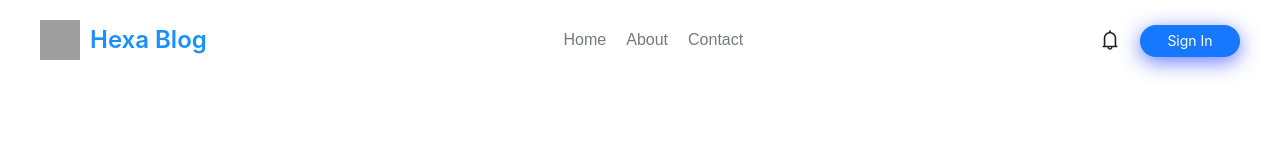
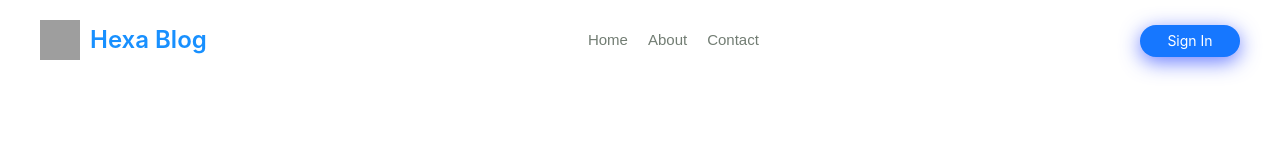
Before and after one commit to oshanLahiru0307/MERN-Blog-App, a React (Create React App) app in the folder frontend/: page / in a window 1280 px wide. Shown: the top 160 px of the page. Built offline with nearby package versions, Linux system fonts and the light colour scheme; grey boxes are pictures that could not be loaded.

Commit message:
navigation bar is updated

```diff
--- a/frontend/src/Section/Navbar.jsx
+++ b/frontend/src/Section/Navbar.jsx
@@ -2,12 +2,22 @@ import React from "react";
 import { Layout, Button, Typography } from "antd";
 import { BellOutlined } from "@ant-design/icons";
 import { Link } from "react-router-dom";
-import logo from '../assets/airbnb_1724634.png'
-const { Title, Text } = Typography;
+import logo from '../assets/airbnb_1724634.png';
+import state from '../State/state';
+import { useSnapshot } from "valtio";
 
+const { Title } = Typography;
 const { Header } = Layout;
 
 const Navbar = () => {
+    const snap = useSnapshot(state);
+    const user = snap.currentUser;
+    console.log(user);
+    const handleLogout = () => {
+        localStorage.removeItem("token");
+        localStorage.removeItem("user");
+    };
+
     return (
         <Header
             style={{
@@ -20,22 +30,13 @@ const Navbar = () => {
             }}
         >
             {/* Left - Logo */}
-            <div
-                style={{
-                    display: "flex",
-                    alignItems: "center",
-                    gap: "10px",
-                    justifyContent: "center"
-                }}>
+            <div style={{ display: "flex", alignItems: "center", gap: "10px" }}>
                 <Link to="/" style={{ lineHeight: "0" }}>
                     <img width="40px" height="40px" src={logo} alt="logo" />
                 </Link>
                 <Link to="/" style={{ lineHeight: "0" }}>
-                    <Title level={3} style={{ color: "#1890ff", textAlign: "center", margin: "0" }}>
-                        Hexa Blog
-                    </Title>
+                    <Title level={3} style={{ color: "#1890ff", margin: "0" }}>Hexa Blog</Title>
                 </Link>
-
             </div>
 
             {/* Center - Navigation Menu */}
@@ -46,24 +47,30 @@ const Navbar = () => {
                     listStyle: "none",
                     padding: "0",
                     margin: "0",
-                    fontSize: "16px",
+                    fontSize: "15px",
                     fontWeight: "500",
                     fontFamily: "Arial, sans-serif"
                 }}>
-                    <li ><Link to='/' style={{ color: '#727D73' }}>Home</Link></li>
-                    <li><Link to='/login' style={{ color: '#727D73' }}>About</Link></li>
-                    <li><Link to='/register' style={{ color: '#727D73' }}>Contact</Link></li>
+                    <li><Link to="/" style={{ color: '#727D73' }}>Home</Link></li>
+                    <li><Link to="/about" style={{ color: '#727D73' }}>About</Link></li>
+                    <li><Link to="/contact" style={{ color: '#727D73' }}>Contact</Link></li>
+                    {user && <li><Link to="/dashboard" style={{ color: '#727D73' }}>New Post</Link></li>}
                 </ul>
             </div>
 
-            {/* Right - Notifications & Sign In */}
+            {/* Right - Notifications & Sign In/Sign Out */}
             <div style={{ display: "flex", alignItems: "center", gap: "20px" }}>
                 {/* Notification Icon */}
-                <BellOutlined style={{ fontSize: "20px", cursor: "pointer" }} />
-                {/* Sign In Button */}
-                <Link to="/login">
-                    <Button type="primary" style={{ borderRadius: '25px', width: '100px', boxShadow: "0 5px 20px rgba(54, 80, 255, 0.74)", }}>Sign In</Button>
-                </Link>
+                {user && <BellOutlined style={{ fontSize: "20px", cursor: "pointer" }} />}
+
+                {/* Conditional Buttons */}
+                {!user ? (
+                    <Link to="/login">
+                        <Button type="primary" style={{ borderRadius: '25px', width: '100px', boxShadow: "0 5px 20px rgba(54, 80, 255, 0.74)" }}>Sign In</Button>
+                    </Link>
+                ) : (
+                    <Button type="primary" onClick={handleLogout} style={{ borderRadius: '25px', width: '100px', boxShadow: "0 5px 20px rgba(54, 80, 255, 0.74)" }}>Logout</Button>
+                )}
             </div>
         </Header>
     );
--- a/frontend/src/State/state.js
+++ b/frontend/src/State/state.js
@@ -1,11 +1,11 @@
-import {Proxy} from 'valtio'
+import {proxy} from 'valtio'
 
 const user = JSON.parse(localStorage.getItem('user'))
 const token = localStorage.getItem('token')
 
-const proxy = Proxy({
+const state = proxy({
     currentUser:user,
     token:token
 })
 
-export default proxy
+export default state
```
